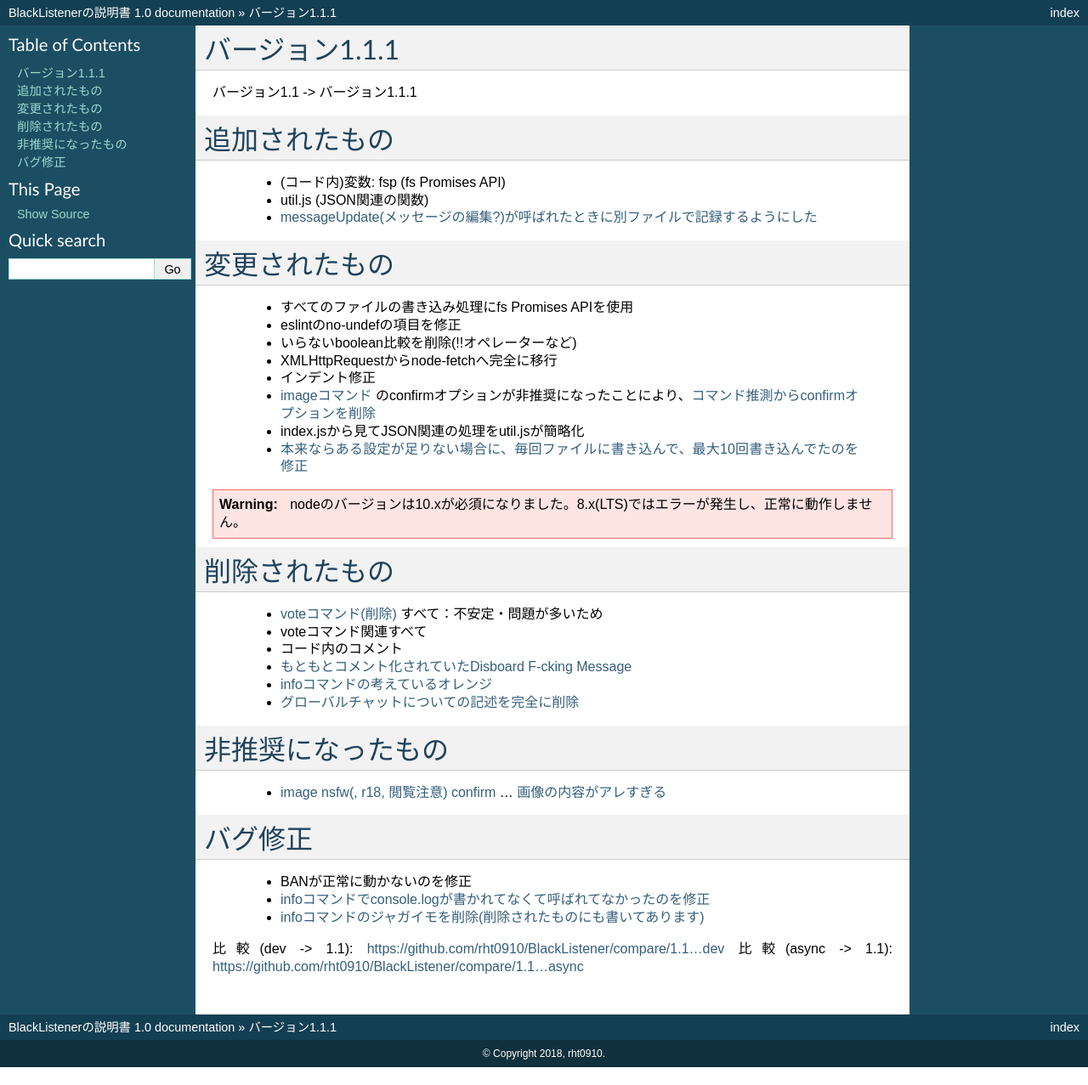
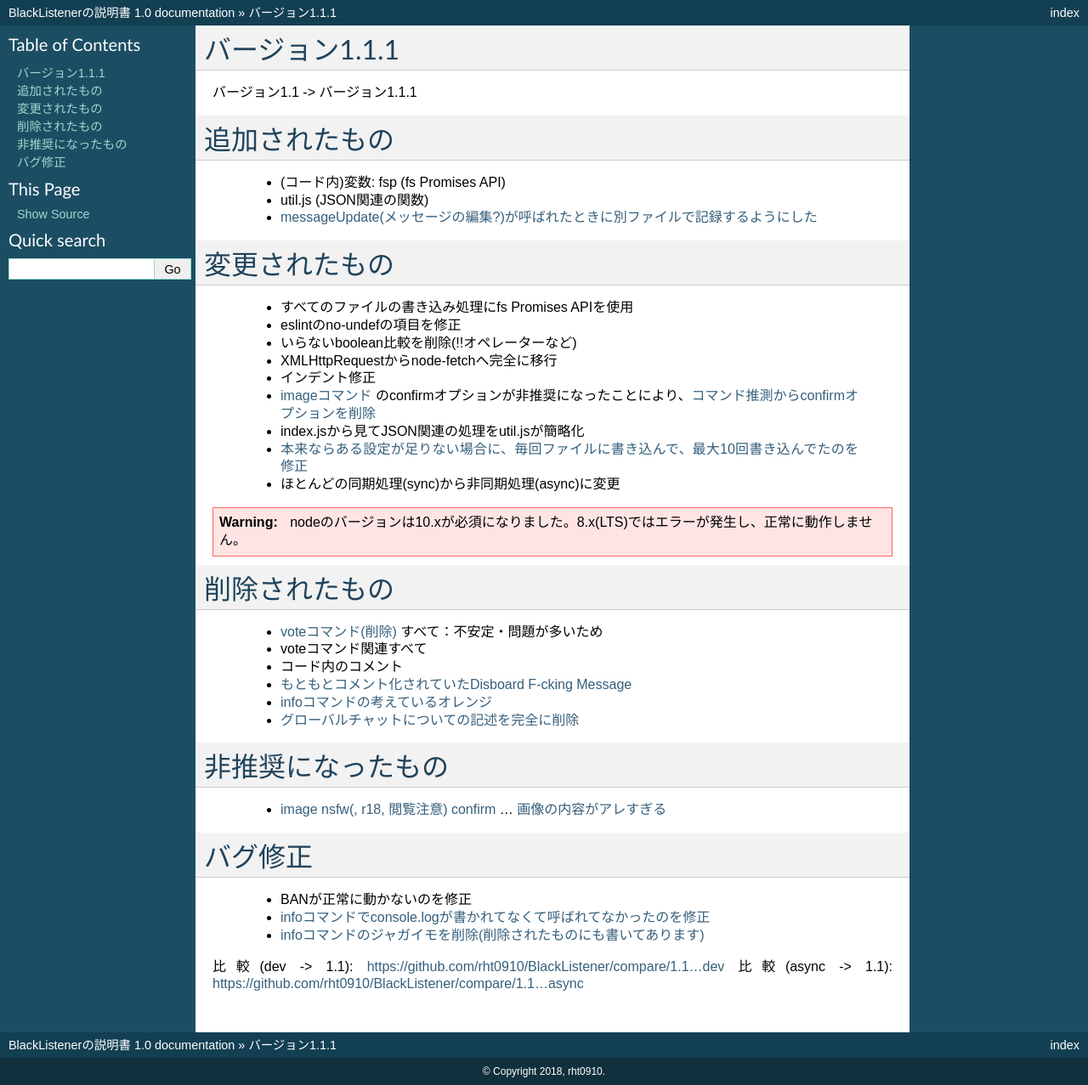
Before and after one commit to acrylic-style/ReadTheDocs, a Sphinx documentation site: the page built from docs/release_notes/1.1.1.rst, in a window 1280 px wide. Shown: the whole page at 85% size. Built offline with Sphinx 7.4.7, drawn with Linux system fonts in a browser that asks for light colours; before the commit the page ends 1256 px from its top, so only the background shows below that.

Commit message:
1.1.1 ミニコミット

```diff
--- a/docs/release_notes/1.1.1.rst
+++ b/docs/release_notes/1.1.1.rst
@@ -19,6 +19,7 @@
  * :doc:`../commands/image` のconfirmオプションが非推奨になったことにより、`コマンド推測からconfirmオプションを削除 <https://github.com/BlackListener/BlackListener/pull/6/files#diff-168726dbe96b3ce427e7fedce31bb0bcL82>`_
  * index.jsから見てJSON関連の処理をutil.jsが簡略化
  * `本来ならある設定が足りない場合に、毎回ファイルに書き込んで、最大10回書き込んでたのを修正 <https://github.com/BlackListener/BlackListener/pull/6/files#diff-168726dbe96b3ce427e7fedce31bb0bcR248>`_
+ * ほとんどの同期処理(sync)から非同期処理(async)に変更
 
 .. warning::
         nodeのバージョンは10.xが必須になりました。8.x(LTS)ではエラーが発生し、正常に動作しません。
```
